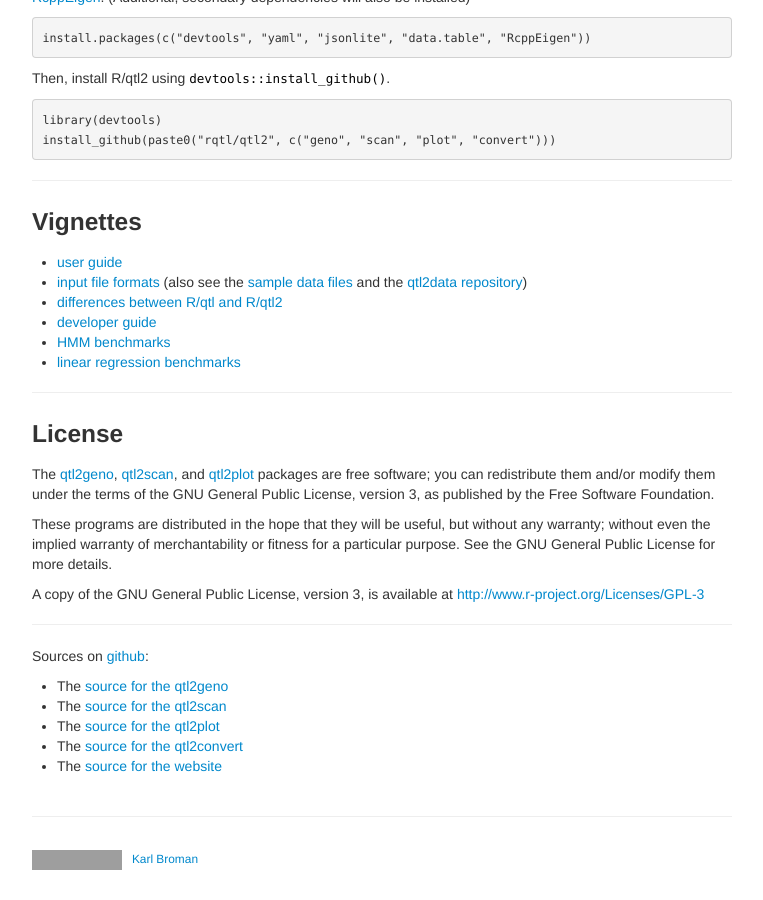
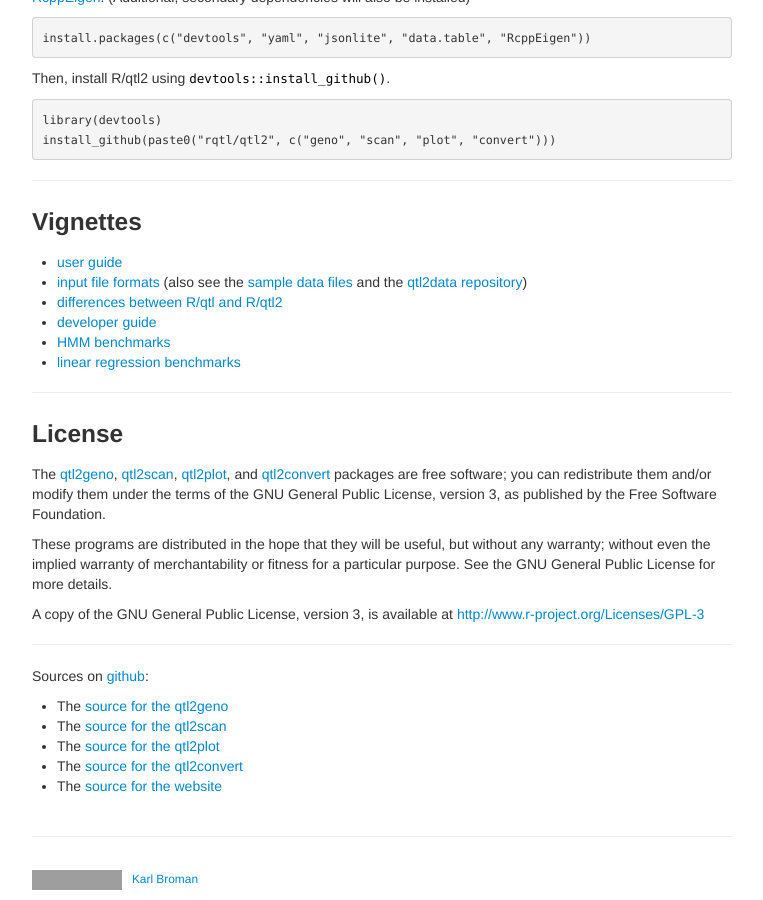
Before and after one commit to rqtl/qtl2, a Jekyll site: the page built from index.md, in a window 1280 px wide and 900 px high, scrolled down 618 px. Shown: the whole window, without its empty margins (258-1021 px from the left). Built offline with Jekyll 4.4.1, drawn with Linux system fonts in a browser that asks for light colours; grey boxes are pictures that could not be loaded.

Commit message:
index.md: mention qtl2convert in license section

```diff
--- a/index.md
+++ b/index.md
@@ -72,8 +72,10 @@ Then, install R/qtl2 using `devtools::install_github()`.
 ### License
 
 The [qtl2geno](https://github.com/rqtl/qtl2geno),
-[qtl2scan](https://github.com/rqtl/qtl2scan), and
-[qtl2plot](https://github.com/rqtl/qtl2plot) packages are free
+[qtl2scan](https://github.com/rqtl/qtl2scan),
+[qtl2plot](https://github.com/rqtl/qtl2plot), and
+[qtl2convert](https://github.com/rqtl/qtl2convert)
+packages are free
 software; you can redistribute them and/or modify them under the terms
 of the GNU General Public License, version 3, as published by the Free
 Software Foundation.
```
